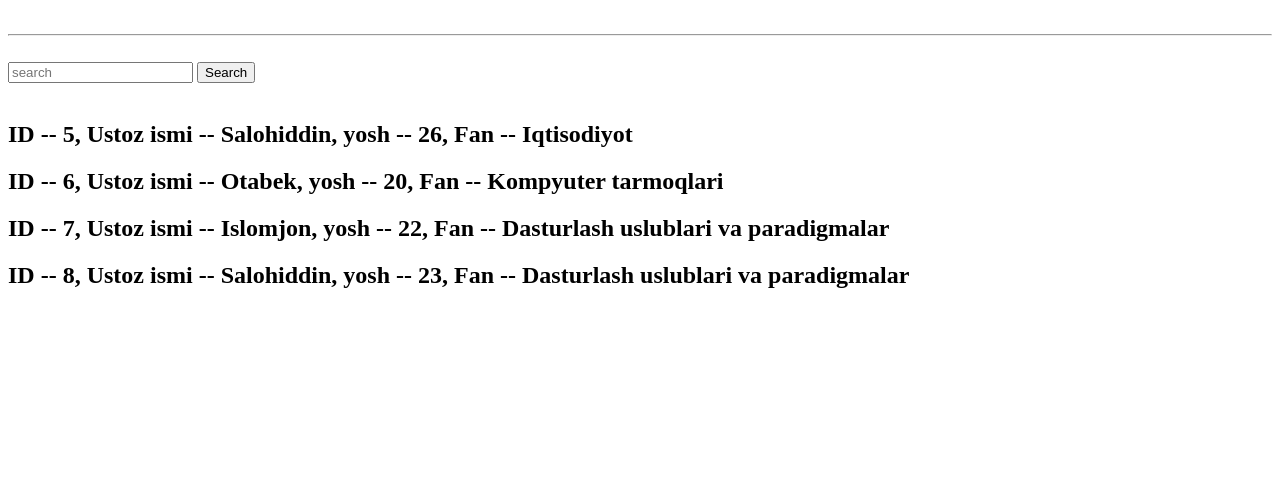
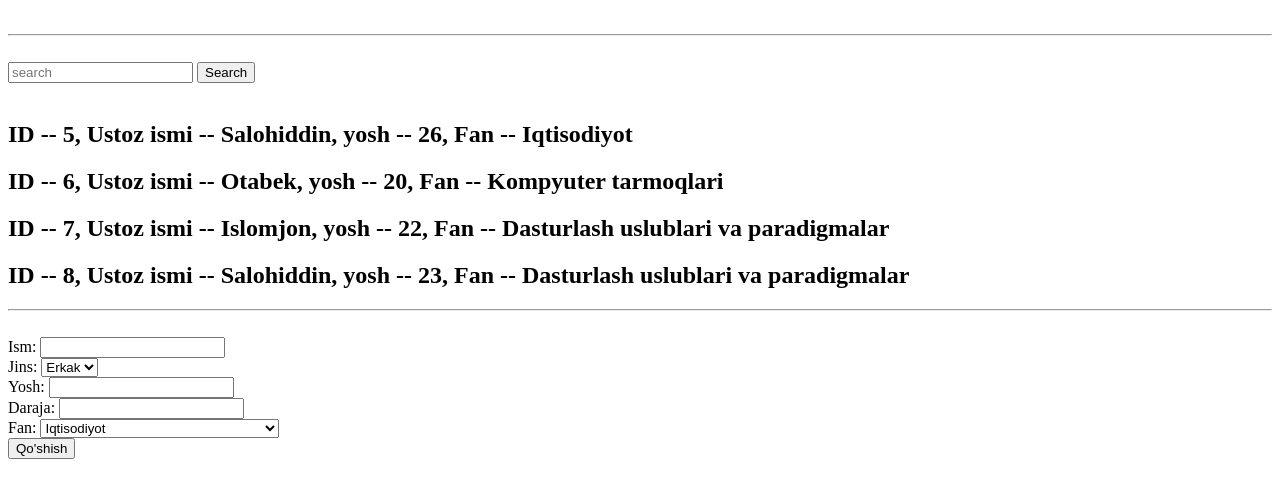
Before and after one commit to goldunice/Universitet, a Django app: page /teachers/ in a window 1280 px wide. Shown: the top 498 px of the page. Run offline with Django 4.2, Linux system fonts and the light colour scheme; data comes from the database, SQL or seed files in the repository; both versions use the stored data as it was after the commit.

Commit message:
Universitet loyihasiga qo'shish funksiyalari(vazifalari) qo'shildi

```diff
--- a/taskApp/models.py
+++ b/taskApp/models.py
@@ -9,6 +9,10 @@ class Yonalish(models.Model):
 
     def __str__(self):
         return self.nom
+
+    # class Meta:
+    #     verbose_name = 'Fan'
+    #     verbose_name_plural = 'Fanlar'
 
 
 class Fan(models.Model):
--- a/taskApp/views.py
+++ b/taskApp/views.py
@@ -8,17 +8,32 @@ def delete_subject(request, son):
 
 
 def subjects(request):
+    if request.method == 'POST':
+        Fan.objects.create(
+            nom=request.POST.get("nom"),
+            yonalish=Yonalish.objects.get(id=request.POST.get("yonalish")),
+            asosiy=request.POST.get("asosiy") == "on"
+        )
+        return redirect("/subjects/")
+
     word = request.GET.get("search_word")
     result = Fan.objects.all()
     if word:
         result = result.filter(nom__contains=word)
     content = {
-        "subjects": result
+        "subjects": result,
+        "yonalishlar": Yonalish.objects.all()
     }
     return render(request, 'subjects.html', content)
 
 
 def direction(request):
+    if request.method == 'POST':
+        Yonalish.objects.create(
+            nom=request.POST.get("nom"),
+            aktiv=request.POST.get("aktiv") == "on"
+        )
+
     content = {
         "direction": Yonalish.objects.all()
     }
@@ -31,11 +46,24 @@ def delete_dir(request, son):
 
 
 def teachers(request):
+    if request.method == 'POST':
+        Ustoz.objects.create(
+            ism=request.POST.get("ism"),
+            jins=request.POST.get("jins"),
+            yosh=request.POST.get("yosh"),
+            daraja=request.POST.get("daraja"),
+            fan=Fan.objects.get(id=request.POST.get("fan"))
+        )
+        return redirect("/teachers/")
+
+    jinsi = [jins[0] for jins in JINS]
     word = request.GET.get("search_word")
     result = Ustoz.objects.all()
     if word:
         result = result.filter(ism__contains=word)
     content = {
-        "teachers": result
+        "teachers": result,
+        "jins": jinsi,
+        "fanlar": Fan.objects.all()
     }
     return render(request, 'teachers.html', content)
--- a/templates/teachers.html
+++ b/templates/teachers.html
@@ -17,5 +17,31 @@
 <h2>ID -- {{t.id}}, Ustoz ismi -- {{t.ism}}, yosh -- {{t.yosh}}, Fan -- {{t.fan}}</h2>
 {% endfor %}
 
+<hr>
+<br>
+<form method="post">
+    {% csrf_token %}
+    <label for="ism">Ism: </label>
+    <input type="text" id="ism" name="ism"><br>
+    <label for="jins">Jins: </label>
+    <select name="jins" id="jins">
+        {% for i in jins %}
+        <option value="{{i}}">{{i}}</option>
+        {% endfor %}
+    </select>
+    <br>
+    <label for="yosh">Yosh: </label>
+    <input type="number" name="yosh" id="yosh"><br>
+    <label for="daraja">Daraja: </label>
+    <input type="text" id="daraja" name="daraja"><br>
+    <label for="fan">Fan: </label>
+    <select name="fan" id="fan">
+        {% for fan in fanlar%}
+        <option value="{{fan.id}}">{{fan.nom}}</option>
+        {% endfor %}
+    </select><br>
+    <button>Qo'shish</button>
+</form>
+
 </body>
 </html>
```
Also changed, not shown: main.py (+3 -6 lines), templates/direction.html (+13 -0 lines), templates/subjects.html (+17 -0 lines), db.sqlite3, taskApp/migrations/0002_alter_yonalish_options.py (added).
